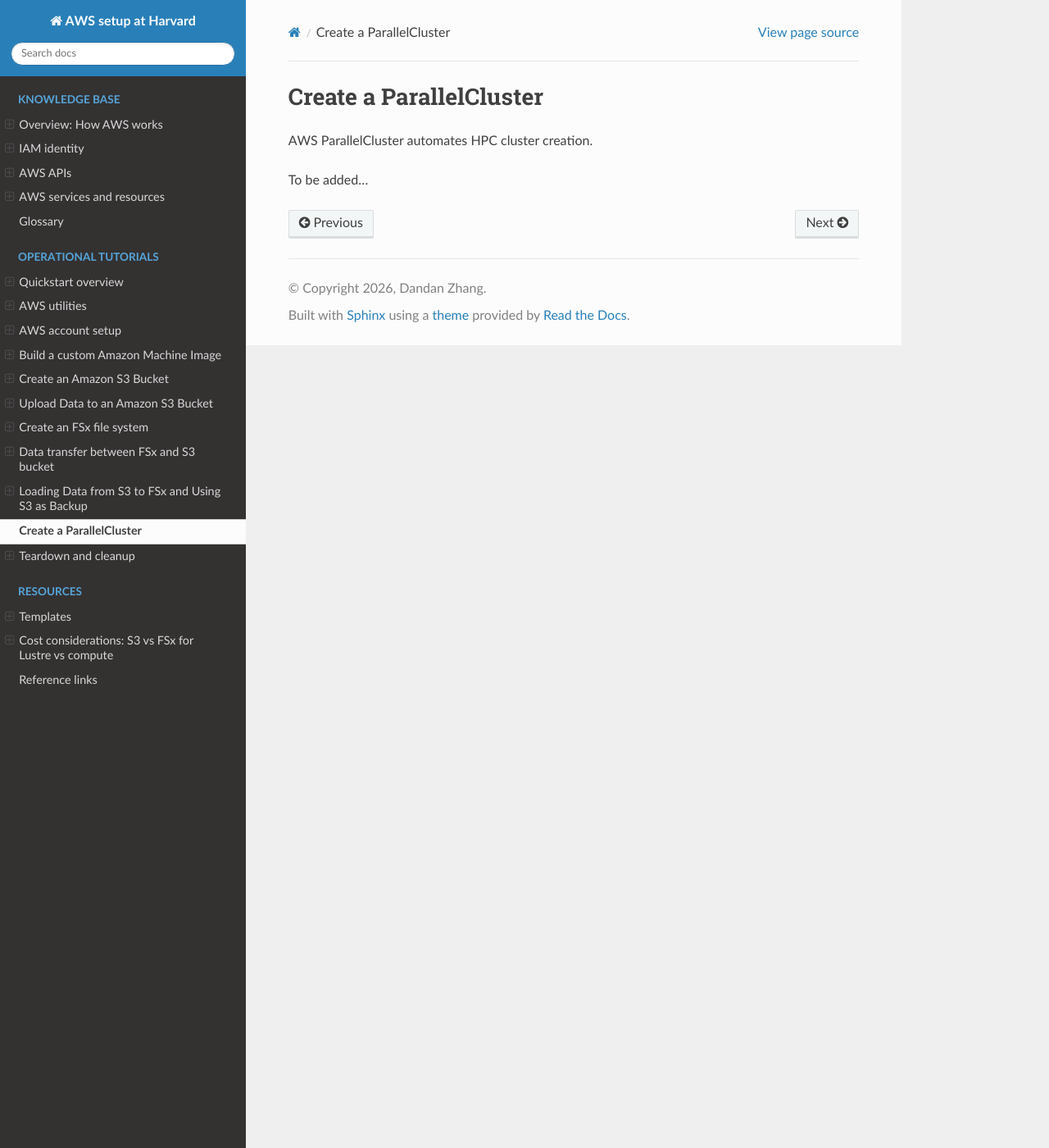
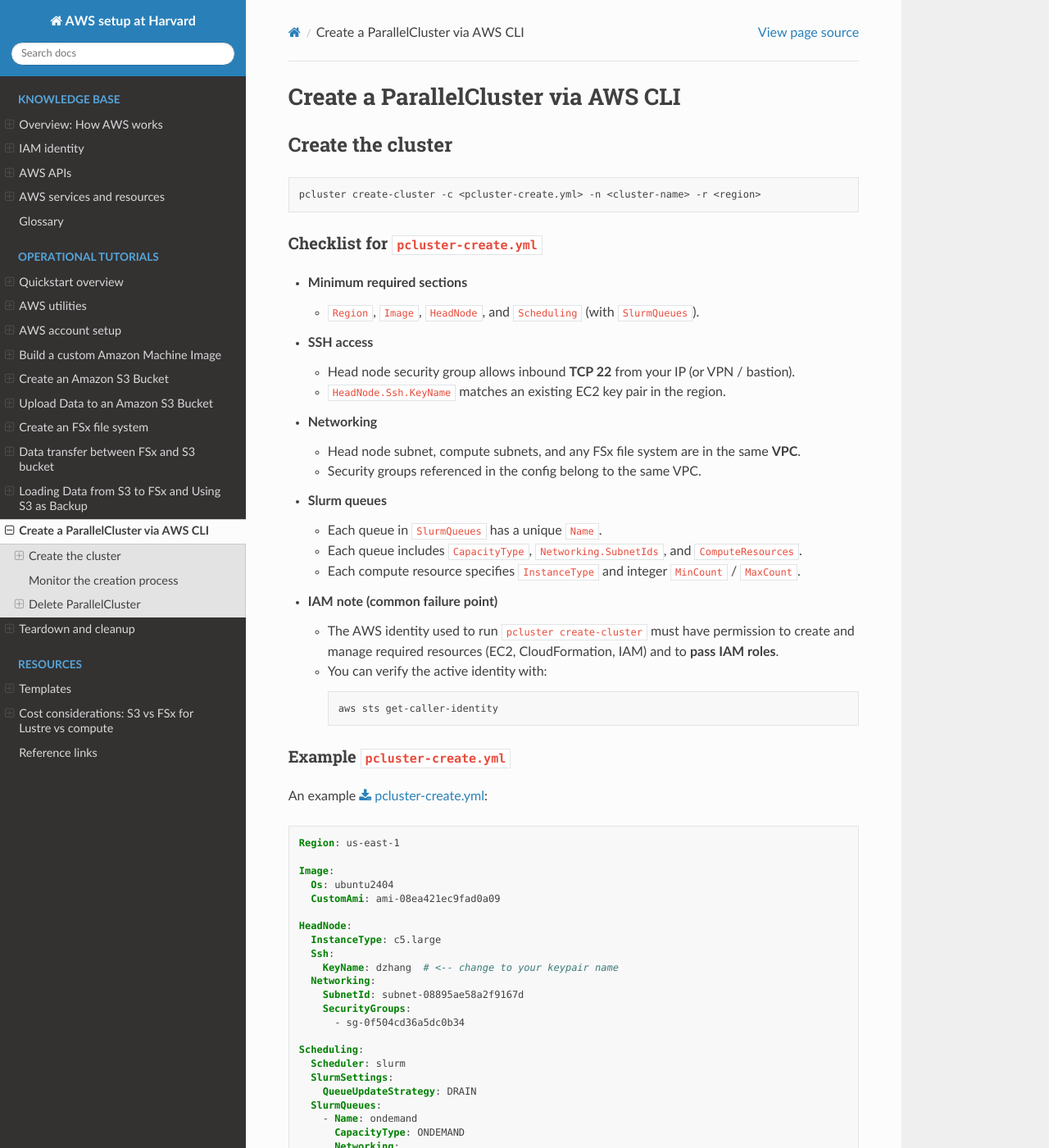
Before and after one commit to 1Dandan/learning-aws, a Sphinx documentation site: the page built from docs/source/operational-tutorials/pcluster-create.rst, in a window 1280 px wide and 1400 px high. Shown: the whole window at 82% size. Built offline with Sphinx 7.4.7 and the Read the Docs theme 3.1.0, drawn with Linux system fonts in a browser that asks for light colours; some of the changed text lies outside the part shown.

Commit message:
Update for pcluster

```diff
--- /dev/null
+++ b/docs/source/configs/pcluster-create.yml
@@ -0,0 +1,51 @@
+Region: us-east-1
+Image:
+  Os: ubuntu2404
+  CustomAmi: ami-08ea421ec9fad0a09
+
+HeadNode:
+  InstanceType: c5.large
+  Ssh:
+    KeyName: dzhang # <-- change to your keypair name
+  Networking:
+    SubnetId: subnet-08895ae58a2f9167d
+    SecurityGroups:
+      - sg-0f504cd36a5dc0b34
+
+Scheduling:
+  Scheduler: slurm
+  SlurmSettings:
+    QueueUpdateStrategy: DRAIN
+  SlurmQueues:
+    - Name: ondemand
+      CapacityType: ONDEMAND
+      Networking:
+        SubnetIds:
+          - subnet-08895ae58a2f9167d
+        SecurityGroups:
+          - sg-0f504cd36a5dc0b34
+      ComputeResources:
+        - Name: c8a12xl
+          InstanceType: c8a.12xlarge
+          MinCount: 0
+          MaxCount: 20
+
+    - Name: spot
+      CapacityType: SPOT
+      Networking:
+        SubnetIds:
+          - subnet-08895ae58a2f9167d
+        SecurityGroups:
+          - sg-0f504cd36a5dc0b34
+      ComputeResources:
+        - Name: c8a12xl
+          InstanceType: c8a.12xlarge
+          MinCount: 0
+          MaxCount: 50
+
+SharedStorage:
+  - Name: fsx_input
+    StorageType: FsxLustre
+    MountDir: /fsx_input
+    FsxLustreSettings:
+      FileSystemId: fs-009ecfd7e44882657
--- a/docs/source/operational-tutorials/build-ami.rst
+++ b/docs/source/operational-tutorials/build-ami.rst
@@ -102,7 +102,7 @@ Build process
       It is not necessary to explicitly specify a VPC, since each subnet belongs
       to exactly one VPC.
 
-    Example ``image-build.yaml``
+    Example :download:`image-config.yaml <../configs/image-config.yaml>`
 
     .. code-block:: yaml
 
--- a/docs/source/operational-tutorials/pcluster-create.rst
+++ b/docs/source/operational-tutorials/pcluster-create.rst
@@ -1,6 +1,166 @@
-Create a ParallelCluster
-========================
+Create a ParallelCluster via AWS CLI
+=====================================
 
-AWS ParallelCluster automates HPC cluster creation.
+Create the cluster
+----------------------
 
-To be added...
+.. code-block:: bash
+
+   pcluster create-cluster -c <pcluster-create.yml> -n <cluster-name> -r <region>
+
+Checklist for ``pcluster-create.yml``
+^^^^^^^^^^^^^^^^^^^^^^^^^^^^^^^^^^^^^
+
+- **Minimum required sections**
+
+  - ``Region``, ``Image``, ``HeadNode``, and ``Scheduling`` (with ``SlurmQueues``).
+
+- **SSH access**
+
+  - Head node security group allows inbound **TCP 22** from your IP
+    (or VPN / bastion).
+  - ``HeadNode.Ssh.KeyName`` matches an existing EC2 key pair in the region.
+
+- **Networking**
+
+  - Head node subnet, compute subnets, and any FSx file system are in the
+    same **VPC**.
+  - Security groups referenced in the config belong to the same VPC.
+
+- **Slurm queues**
+
+  - Each queue in ``SlurmQueues`` has a unique ``Name``.
+  - Each queue includes ``CapacityType``, ``Networking.SubnetIds``,
+    and ``ComputeResources``.
+  - Each compute resource specifies ``InstanceType`` and integer
+    ``MinCount`` / ``MaxCount``.
+
+- **IAM note (common failure point)**
+
+  - The AWS identity used to run ``pcluster create-cluster`` must have
+    permission to create and manage required resources
+    (EC2, CloudFormation, IAM) and to **pass IAM roles**.
+  - You can verify the active identity with:
+
+    .. code-block:: bash
+
+       aws sts get-caller-identity
+
+Example ``pcluster-create.yml``
+^^^^^^^^^^^^^^^^^^^^^^^^^^^^^^^
+
+An example :download:`pcluster-create.yml <../configs/pcluster-create.yml>`:
+
+.. code-block:: yaml
+
+   Region: us-east-1
+
+   Image:
+     Os: ubuntu2404
+     CustomAmi: ami-08ea421ec9fad0a09
+
+   HeadNode:
+     InstanceType: c5.large
+     Ssh:
+       KeyName: dzhang  # <-- change to your keypair name
+     Networking:
+       SubnetId: subnet-08895ae58a2f9167d
+       SecurityGroups:
+         - sg-0f504cd36a5dc0b34
+
+   Scheduling:
+     Scheduler: slurm
+     SlurmSettings:
+       QueueUpdateStrategy: DRAIN
+     SlurmQueues:
+       - Name: ondemand
+         CapacityType: ONDEMAND
+         Networking:
+           SubnetIds:
+             - subnet-08895ae58a2f9167d
+           SecurityGroups:
+             - sg-0f504cd36a5dc0b34
+         ComputeResources:
+           - Name: c8a12xl
+             InstanceType: c8a.12xlarge
+             MinCount: 0
+             MaxCount: 20
+
+       - Name: spot
+         CapacityType: SPOT
+         Networking:
+           SubnetIds:
+             - subnet-08895ae58a2f9167d
+           SecurityGroups:
+             - sg-0f504cd36a5dc0b34
+         ComputeResources:
+           - Name: c8a12xl
+             InstanceType: c8a.12xlarge
+             MinCount: 0
+             MaxCount: 50
+
+   SharedStorage:
+     - Name: fsx_input
+       StorageType: FsxLustre
+       MountDir: /fsx_input
+       FsxLustreSettings:
+         FileSystemId: fs-009ecfd7e44882657
+
+Monitor the creation process
+----------------------------
+
+.. code-block:: bash
+
+   pcluster describe-cluster -n <cluster-name> -r <region>
+
+``clusterStatus``:
+
+1. ``CREATE_IN_PROGRESS`` → normal
+2. ``CREATE_COMPLETE`` → success
+3. ``CREATE_FAILED`` → stop and debug
+
+Delete ParallelCluster
+----------------------
+
+Delete by cluster name
+^^^^^^^^^^^^^^^^^^^^^^
+
+.. code-block:: bash
+
+   pcluster delete-cluster -n <cluster-name> -r <region>
+
+Find the cluster name (if forgotten)
+^^^^^^^^^^^^^^^^^^^^^^^^^^^^^^^^^^^^
+
+If the head node still exists, you can infer the cluster name from the
+head node IAM role in the EC2 console:
+the string before ``-RoleHeadNode`` is typically the cluster name.
+
+If the head node has already been deleted, list clusters in the region:
+
+.. code-block:: bash
+
+   pcluster list-clusters -r <region>
+
+Then inspect a specific cluster:
+
+.. code-block:: bash
+
+   pcluster describe-cluster -n <cluster-name> -r <region>
+
+Recover the configuration YAML used to create a cluster
+^^^^^^^^^^^^^^^^^^^^^^^^^^^^^^^^^^^^^^^^^^^^^^^^^^^^^^^^
+
+From the output of ``pcluster describe-cluster``, look for:
+
+.. code-block:: json
+
+   "clusterConfiguration": {
+     "url": "https://parallelcluster-.../clusters/<cluster-name>/configs/cluster-config.yaml?versionId=..."
+   }
+
+Download the configuration file:
+
+.. code-block:: bash
+
+   curl -o cluster-config.yaml "<that-URL>"
--- a/docs/source/resources/reference-links.rst
+++ b/docs/source/resources/reference-links.rst
@@ -5,4 +5,4 @@ Reference links
 - `AWS ParallelCluster documentation <https://docs.aws.amazon.com/parallelcluster/latest/ug/what-is-aws-parallelcluster.html>`_
 - `FSx for Lustre documentation <https://docs.aws.amazon.com/fsx/latest/LustreGuide/overview-dra-data-repo.html>`_
 - `Pricing quote <https://aws.amazon.com/fsx/pricing/>`_
-- `EC2 instance infotmation <https://instances.vantage.sh/>`_
+- `EC2 instance information <https://instances.vantage.sh/>`_
--- a/docs/source/resources/templates.rst
+++ b/docs/source/resources/templates.rst
@@ -82,6 +82,7 @@ Example template (Slurm + FSx for Lustre)
    Region: us-east-1
 
    Image:
+     Os: ubuntu2404
      CustomAmi: <your-custom-ami-id>          # AMI built by pcluster build-image, or another suitable AMI
 
    HeadNode:
```
Also changed, not shown: docs/source/configs/image-config.yaml (added, +13 -0 lines).
